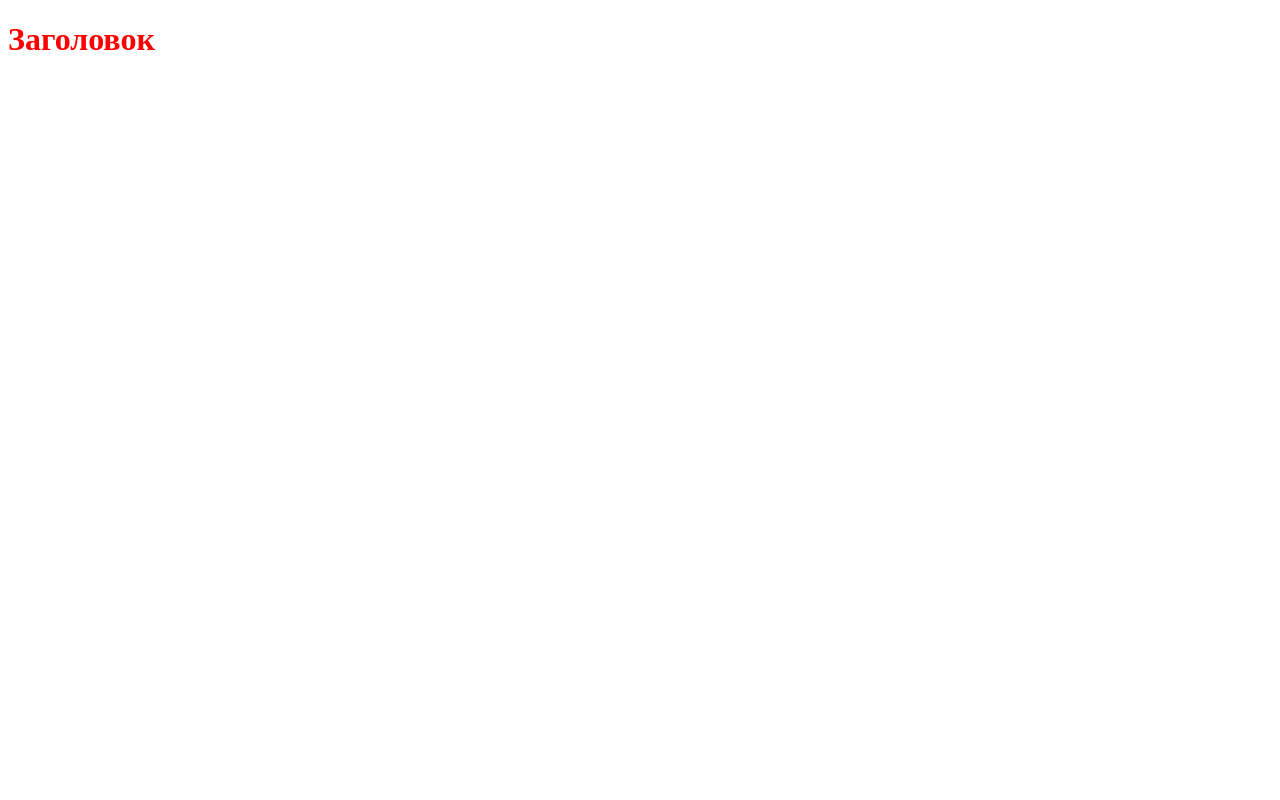
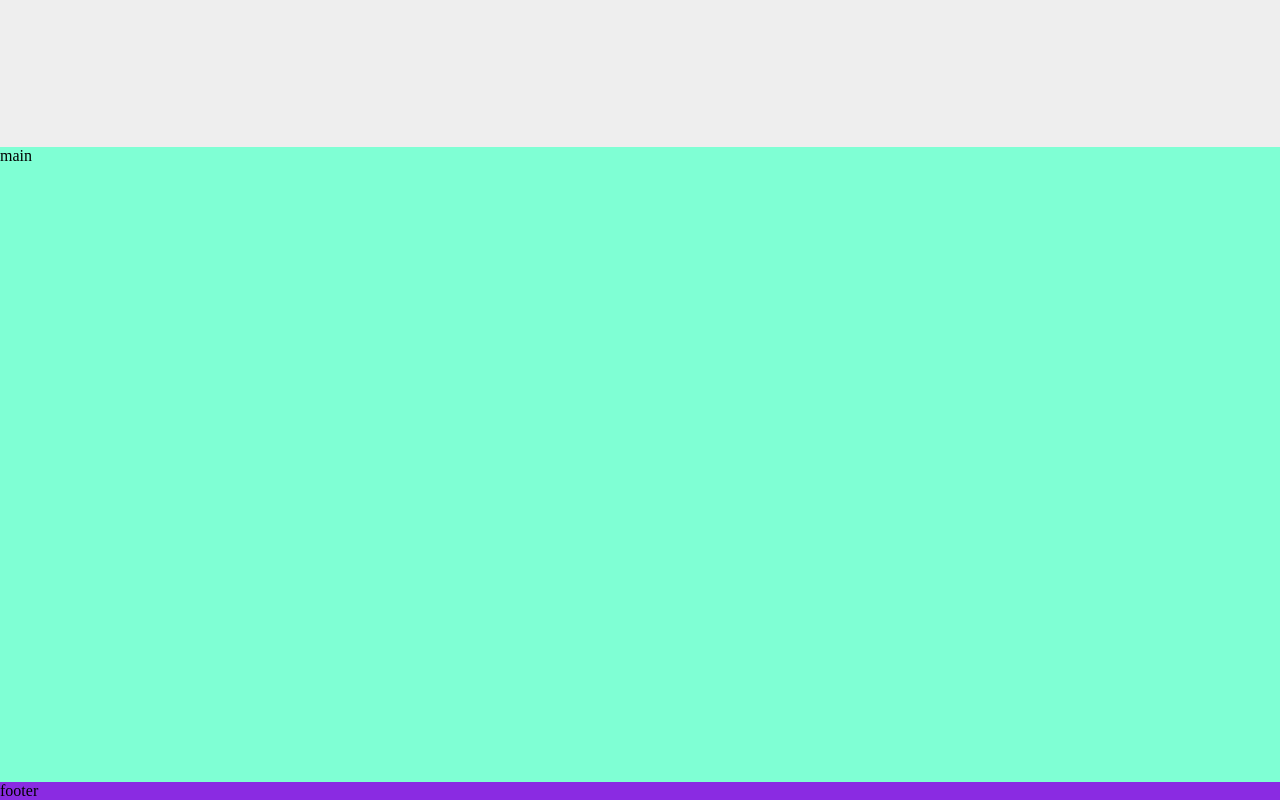
Before and after one commit to Zhabinaa/Zhabinaa.github.io, a plain HTML site: page index.html in a window 1280 px wide. Drawn offline with Linux system fonts and the light colour scheme.

Commit message:
first commit

```diff
--- a/index.html
+++ b/index.html
@@ -1,10 +1,19 @@
 <!DOCTYPE html>
 <html>
     <head>
-        <link rel="stylesheet" href="styles.css">
+        <link rel="stylesheet" href="styles.css" />
     </head>
-    <body>
-        <h1>Заголовок</h1>
-
+    <body class="body">
+        <header class="page-header">
+            <div class="page-header_container">
+                <a href="#" class="page-header_container"></a>
+            </div>
+        </header>
+        <main class="main">
+            main
+        </main>
+        <footer class="page-footer">
+            footer
+        </footer>
     </body>
 </html>
--- a/styles.css
+++ b/styles.css
@@ -1,3 +1,45 @@
-h1 {
-    color: red;
+html,
+body {
+    margin: 0;
+    padding: 0;
+    width: 100%;
 }
+
+.body {
+    box-sizing: border-box;
+    display: flex;
+    flex-direction: column;
+    min-height: 100vh;
+    padding-top: 147px;
+}
+
+.page-header {
+    position: fixed;
+    top: 0;
+    left: 0;
+    width: 100%;
+    height: 147px;
+    background-color: rgba(222, 222, 222, 0.5);
+    backdrop-filter: blur(20px);
+}
+
+.page-header_container {
+    box-sizing: border-box;
+    display: flex;
+    align-items: center;
+    margin: 0 auto;
+    padding-left: 40px;
+    padding-right: 40px;
+    max-width: 1414px;
+    width: 100%;
+}
+
+.main {
+    flex: 1 0 auto;
+    background-color: aquamarine;
+}
+
+.page-footer {
+    flex: 0 0 auto;
+    background-color: blueviolet;
+}
```
